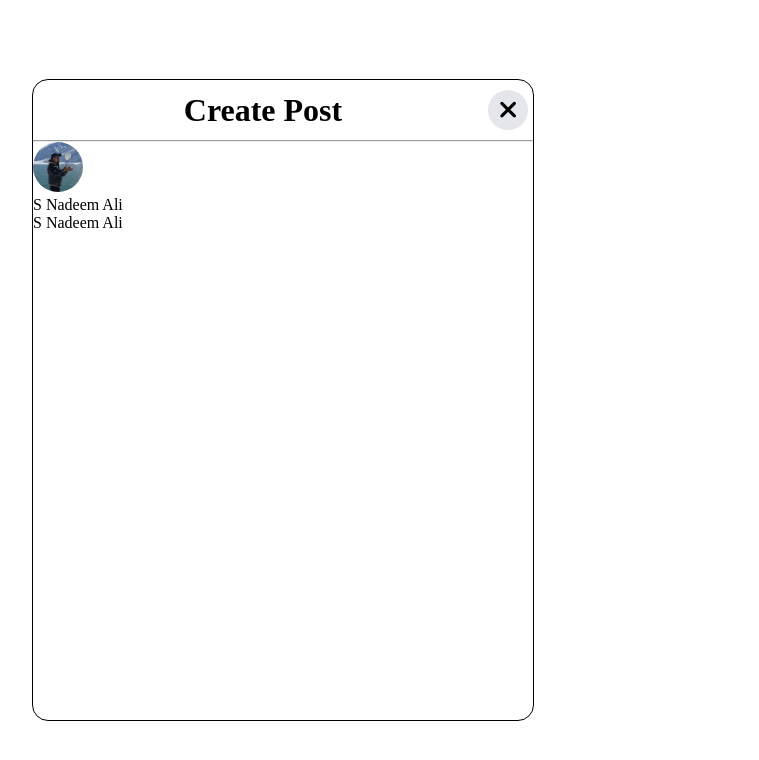
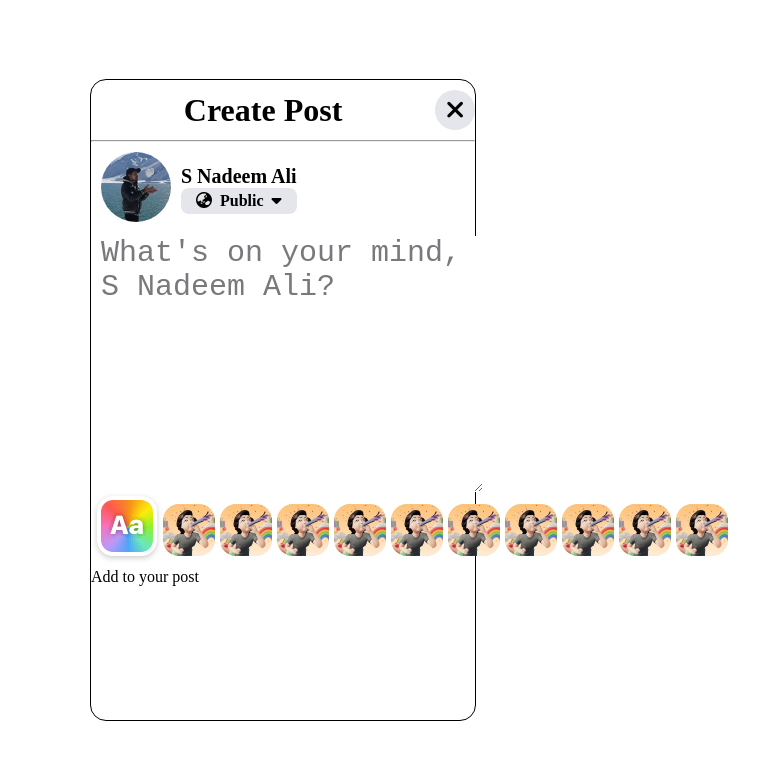
Before and after one commit to Nadeem222/post-App, a plain HTML site: page index.html in a window 1280 px wide. Shown: the whole page, without its empty margins (357-1116 px from the left). Drawn offline with Linux system fonts and the light colour scheme.

Commit message:
some work

```diff
--- a/index.html
+++ b/index.html
@@ -24,9 +24,34 @@
                 <img src="./profile.jpg" alt="">
             </div>
             <div class="profileName">
+
                 <p>S Nadeem Ali</p>
+                <p class="publicPara"><span><i class="fa-solid fa-earth-asia"></i></span>Public <span><i class="fa-solid fa-caret-down"></i></span></p>
             </div>
-            <p>S Nadeem Ali</p>
+        </div>
+        <div class="center">
+
+            <textarea name="" id="" cols="30" rows="20" placeholder="What's on your mind, S Nadeem Ali?"></textarea>
+        </div>
+        <div class="backgroundPicker">
+            <div class="background">
+                <img src="./SATP_Aa_square-2x.png" alt="">
+            </div>
+            <div class="backgroundOpt">
+                <div class="optOne"></div>
+                <div class="optTwo"></div>
+                <div class="optThree"></div>
+                <div class="optFour"></div>
+                <div class="optFive"></div>
+                <div class="optSix"></div>
+                <div class="optSeven"></div>
+                <div class="optEight"></div>
+                <div class="optNine"></div>
+                <div class="optTen"></div>
+            </div>
+        </div>
+        <div class="tagOption">
+            <p>Add to your post</p>
         </div>
     </div>
 </body>
--- a/style.css
+++ b/style.css
@@ -1,3 +1,8 @@
+
+@font-face {
+    font-family: "Segoe ui historic" , sans-serif;
+    src: url(./font/Segoe\ ui\ historic.ttf);
+}
 *{
     margin: 0;
     padding: 0;
@@ -7,12 +12,13 @@
     justify-content: center;
     align-items: center;
     height: 100vh;
+    font-family: "Segoe ui historic";
 }
 .container{
     display: flex;
     flex-direction: column;
     height: 80vh;
-    width: 500px;
+    width: 30%;
     margin: auto;
     border-radius: 16px;
     border: 1px solid;
@@ -28,7 +34,7 @@
     width: 90%;
     text-align: center;
 }
-span{
+.topBar span{
     text-align: center;
     width: 40px;
     background-color: #e4e6eb;
@@ -38,14 +44,133 @@
     justify-content: center;
     align-items: center;
 }
-i{
+.topBar i{
     font-size: 25px;
     font-weight: 600 !important;
     cursor: pointer;
 }
 .profile-img img{
-    width: 50px;
-    height: 50px;
+    width: 70px;
+    height: 70px;
     border-radius: 50%;
 
 }
+.profileName{
+    display: flex;
+    flex-direction: column;
+    margin-left: 10px;
+}
+.profile{
+    display: flex;
+    padding: 10px 10px;
+    align-items: center;
+}
+.profile p{
+    font-weight: 800;
+    font-size: 20px;
+}
+.publicPara{
+    display: flex;
+    gap: 8px;
+    padding: 4px 0px;
+    background-color: #E4E6EB;
+    align-items: center;
+    justify-content: center;
+    border-radius: 8px;
+    font-size: 16px !important;
+    cursor: pointer;
+}
+.center{
+    height: 40%;
+    width: 100%;
+}
+.center textarea{
+    width: 97%;
+    height: 100%;
+    border: none;
+    padding: 0 10px;
+    font-size: 30px;
+}
+textarea::placeholder{
+    font-size: 30px;
+    color: #77797C;
+}
+textarea:active{
+    border: none;
+}
+.optOne{
+    background-color: #f0f2f5;
+}
+.backgroundPicker{
+    display: flex;
+    align-items: center;
+}
+.backgroundOpt{
+    display: flex;
+    gap: 5px;
+}
+.backgroundOpt div{
+    width: 52px;
+    height: 52px;
+    border-radius: 16px;
+}
+.optOne{
+    background-image: url(./img/optTwo.webp);
+    background-size: cover;
+    background-repeat: no-repeat;
+    overflow: hidden;
+}
+.optTwo{
+    background-image: url(./img/optTwo.webp);
+    background-size: cover;
+    background-repeat: no-repeat;
+    overflow: hidden;
+}
+.optThree{
+    background-image: url(./img/optTwo.webp);
+    background-size: cover;
+    background-repeat: no-repeat;
+    overflow: hidden;
+}
+.optFour{
+    background-image: url(./img/optTwo.webp);
+    background-size: cover;
+    background-repeat: no-repeat;
+    overflow: hidden;
+}
+.optFive{
+    background-image: url(./img/optTwo.webp);
+    background-size: cover;
+    background-repeat: no-repeat;
+    overflow: hidden;
+}
+.optSix{
+    background-image: url(./img/optTwo.webp);
+    background-size: cover;
+    background-repeat: no-repeat;
+    overflow: hidden;
+}
+.optSeven{
+    background-image: url(./img/optTwo.webp);
+    background-size: cover;
+    background-repeat: no-repeat;
+    overflow: hidden;
+}
+.optEight{
+    background-image: url(./img/optTwo.webp);
+    background-size: cover;
+    background-repeat: no-repeat;
+    overflow: hidden;
+}
+.optNine{
+    background-image: url(./img/optTwo.webp);
+    background-size: cover;
+    background-repeat: no-repeat;
+    overflow: hidden;
+}
+.optTen{
+    background-image: url(./img/optTwo.webp);
+    background-size: cover;
+    background-repeat: no-repeat;
+    overflow: hidden;
+}
```
Also changed, not shown: SATP_Aa_square-2x.png (added), img/dashboard.png (added), img/optFive.webp (added), img/optFour.webp (added), img/optSix.webp (added), img/optThree.webp (added), img/optTwo.webp (added), 1 other file.
